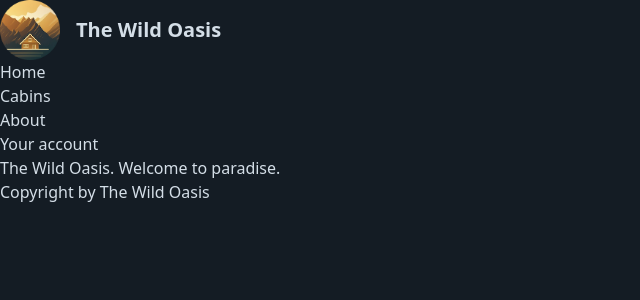
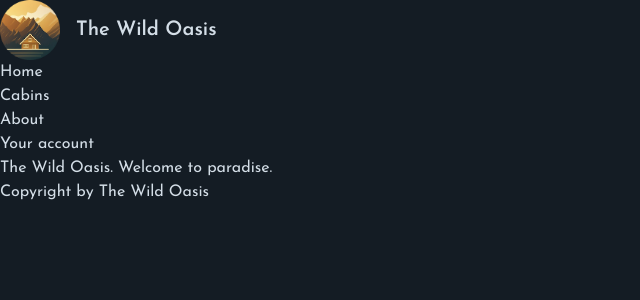
Before and after one commit to Grandvill/wild-oasis-next, a Next.js app: page / in a window 1280 px wide. Shown: the top 300 px of the page, without its empty margins (0-640 px from the left). Built offline with nearby package versions, Linux system fonts and the light colour scheme.

Commit message:
Update : loading and optimizing fonts

```diff
--- a/app/layout.js
+++ b/app/layout.js
@@ -1,7 +1,12 @@
 import Navigation from '@/app/_components/Navigation';
 import Logo from '@/app/_components/Logo';
+import { Josefin_Sans } from 'next/font/google';
+import '@/app/_styles/globals.css';
 
-import '@/app/_styles/globals.css';
+const josefin = Josefin_Sans({
+  subsets: ['latin'],
+  display: 'swap',
+});
 
 export const metadata = {
   // title: 'The Wild Oasis',
@@ -15,7 +20,7 @@ export const metadata = {
 export default function RootLayout({ children }) {
   return (
     <html>
-      <body className="bg-primary-950 text-primary-100 min-h-screen">
+      <body className={`${josefin.className} bg-primary-950 text-primary-100 min-h-screen`}>
         <header>
           <Logo />
           <Navigation />
```
